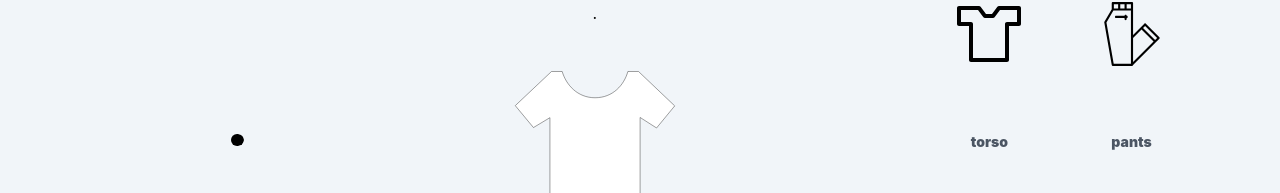
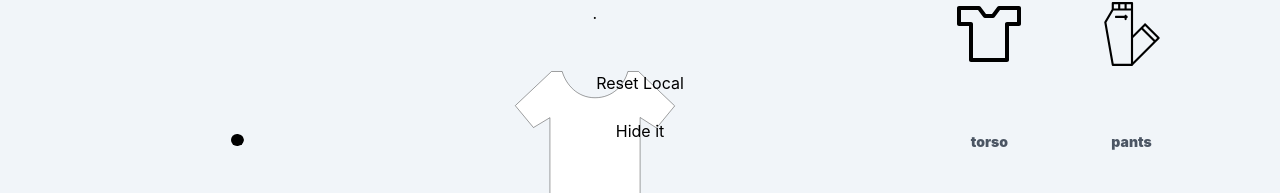
Before and after one commit to bhaveshmhadse/fashify, a Next.js app: page /design in a window 1280 px wide. Shown: the part 137-330 px from the top of the page. Built offline with nearby package versions, Linux system fonts and the light colour scheme.

Commit message:
Refactored

```diff
--- a/components/Container.tsx
+++ b/components/Container.tsx
@@ -85,19 +85,26 @@ const Container = ({}) => {
     }, 0);
   };
 
+  let [showDown, setshowDown] = useState(true);
+
   useEffect(() => {
     setuserSelection(previousSelection => ({ ...previousSelection, ...getItemFromLocalStorage("userSelection") }));
     setTimeout(() => {
       // reloadClothes()
-      console.log('userSelection is:', userSelection)
-
+      console.log("userSelection is:", userSelection);
     }, 2000);
   }, []);
 
   return (
     <div className='w-full h-auto lg:h-full flex flex-col items-center justify-center m-0 bg-slate-100 relative'>
-      <button onClick={() => alertSomething({ outfitColour, userSelection })} className='fixed'>
+      {/* <button onClick={() => alertSomething({ outfitColour, userSelection })} className='fixed'>
         Baray
+      </button> */}
+      <button className='fixed top-52' onClick={() => localStorage.clear()}>
+        Reset Local
+      </button>
+      <button className='fixed top-64' onClick={() => setshowDown(prev => !prev)}>
+        Hide it
       </button>
       <div className='w-full h-full lg:py-12 lg:items-center lg:justify-center lg:flex' style={{ width: "100vw", height: "100vh", margin: "0" }}>
         <div className='h-full lg:flex lg:flex-row flex flex-col w-full lg:w-11/12 lg:items-center lg:justify-center lg:px-6'>
@@ -130,6 +137,7 @@ const Container = ({}) => {
             </div>
           </div>
           <div className='h-1/6 mt-10 z-0 flex items-center overflow-y-auto  lg:hidden lg:w-2/6 lg:grid-cols-2 lg:h-5/6 lg:overflow-y-auto gap-4 px-2 '></div>
+          {showDown && (
             <div className='h-auto pb-2 fixed w-full lg:relative z-20 bottom-0  flex items-center  overflow-y-auto  lg:grid lg:w-2/6 lg:grid-cols-2 lg:h-5/6 lg:overflow-y-auto gap-4 px-2 '>
               {Object.keys(genderOutfits[userSelection.gender]).map(eachFashionPart => {
                 if (eachFashionPart == "items") return;
@@ -145,7 +153,7 @@ const Container = ({}) => {
                 );
               })}
             </div>
-
+          )}
           {showClothTypeSelection && (
             <div className='flex fixed z-30 bottom-0 left-0 right-0 items-end lg:items-center justify-end h-1/6 p-0 rounded-t-xl rounded-b-none lg:right-0 lg:top-0 lg:ml-auto  lg:bottom-0 lg:w-1/6 lg:h-full lg:rounded-r-xl rounded-xl border-t4 lg:border-l4 border-slate-300 bg-blue-50 shadow-lg shadow-black'>
               <button className='flex items-center justify-center absolute top-3 right-3 font-black text-black lg:left-3 lg:top-3 lg:justify-start' onClick={() => setShowClothTypeSelection(false)}>
```
Lines whose indentation alone changed are shown as unchanged.
